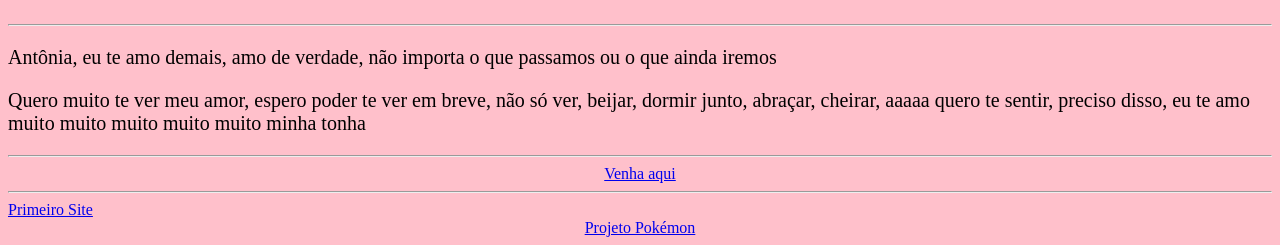
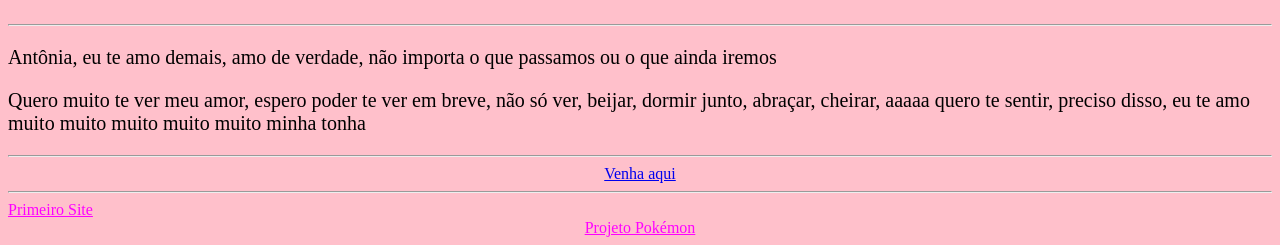
Before and after one commit to Arthur01111/ANTONIA, a plain HTML site: page index.html in a window 1280 px wide. Shown: the part 601-846 px from the top of the page. Drawn offline with Linux system fonts and the light colour scheme.

Commit message:
Update principalstyle.css

```diff
--- a/css/principalstyle.css
+++ b/css/principalstyle.css
@@ -5,3 +5,5 @@
 .titulomeio {text-align: center;}
 
 p {font-size:20px}
+
+.outrosprojetos {border-color: rosybrown; color:fuchsia;}
```
